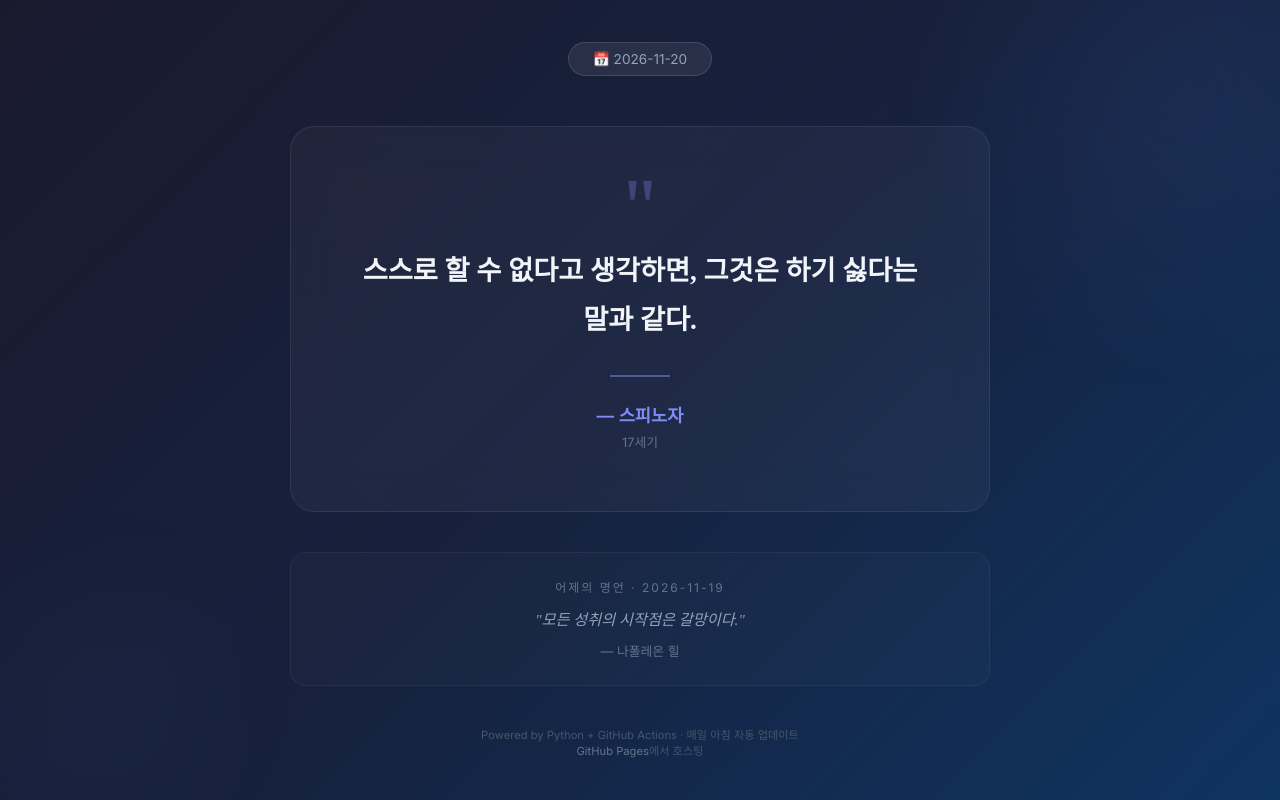
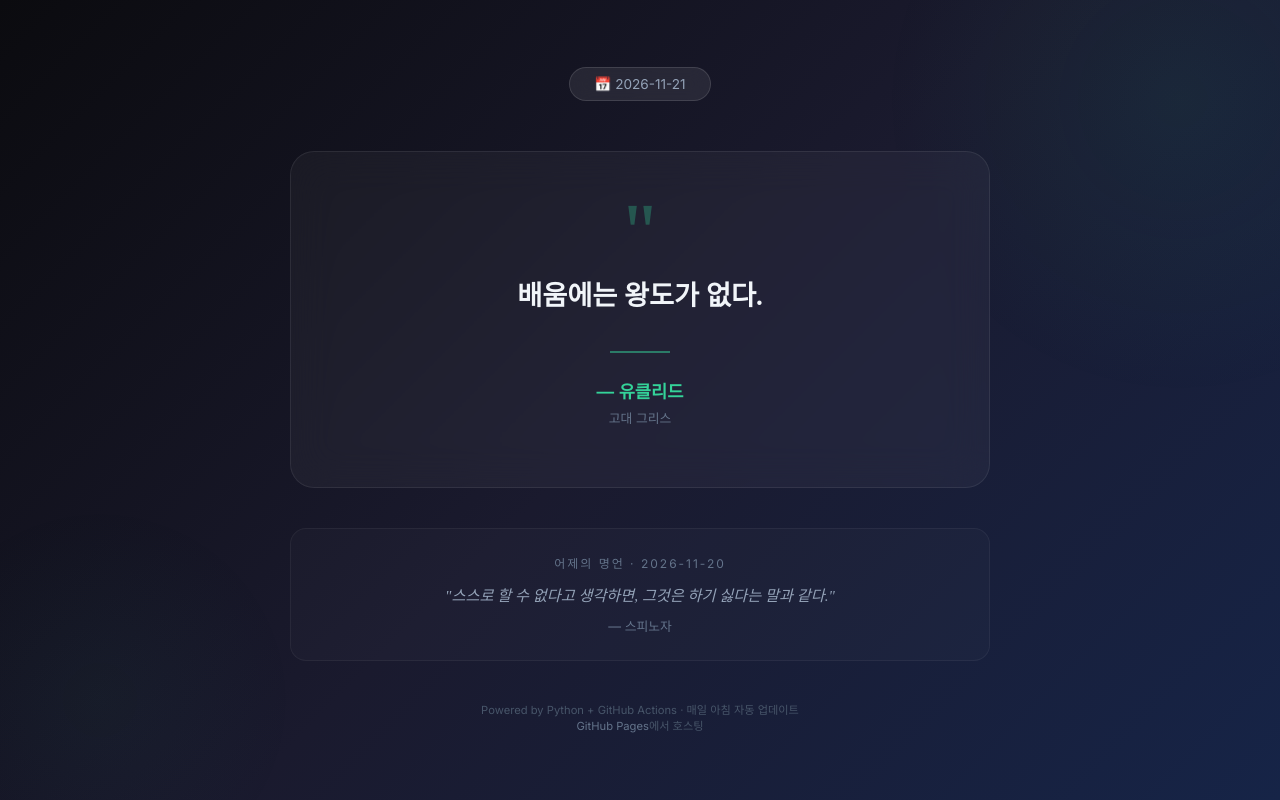
Before and after one commit to daily-indiemovie/daily-indiemovie.github.io, a plain HTML site: page index.html in a window 1280 px wide. Drawn offline with Linux system fonts and the light colour scheme.

Commit message:
Auto-update: Daily Quote

```diff
--- a/index.html
+++ b/index.html
@@ -11,7 +11,7 @@
 
         body {
             font-family: 'Inter', sans-serif;
-            background: linear-gradient(135deg, #1a1a2e, #16213e, #0f3460);
+            background: linear-gradient(135deg, #0b0b0f, #1a1a2e, #162447);
             color: #e2e8f0;
             min-height: 100vh;
             display: flex;
@@ -28,7 +28,7 @@
             position: fixed;
             width: 600px;
             height: 600px;
-            background: radial-gradient(circle, #818cf810, transparent 70%);
+            background: radial-gradient(circle, #34d39910, transparent 70%);
             top: -200px;
             right: -200px;
             border-radius: 50%;
@@ -39,7 +39,7 @@
             position: fixed;
             width: 400px;
             height: 400px;
-            background: radial-gradient(circle, #818cf808, transparent 70%);
+            background: radial-gradient(circle, #34d39908, transparent 70%);
             bottom: -100px;
             left: -100px;
             border-radius: 50%;
@@ -92,7 +92,7 @@
 
         .quote-mark {
             font-size: 5em;
-            color: #818cf8;
+            color: #34d399;
             opacity: 0.3;
             font-family: Georgia, serif;
             line-height: 0.5;
@@ -113,14 +113,14 @@
         .divider {
             width: 60px;
             height: 2px;
-            background: #818cf8;
+            background: #34d399;
             margin: 0 auto 25px;
             opacity: 0.5;
         }
 
         .author {
             font-size: 1.1em;
-            color: #818cf8;
+            color: #34d399;
             font-weight: 600;
             margin-bottom: 5px;
         }
@@ -184,20 +184,20 @@
 </head>
 <body>
     <div class="container">
-        <div class="date-badge">📅 2026-11-20</div>
+        <div class="date-badge">📅 2026-11-21</div>
 
         <div class="quote-card">
             <span class="quote-mark">"</span>
-            <div class="quote-text">스스로 할 수 없다고 생각하면, 그것은 하기 싫다는 말과 같다.</div>
+            <div class="quote-text">배움에는 왕도가 없다.</div>
             <div class="divider"></div>
-            <div class="author">— 스피노자</div>
-            <div class="era">17세기</div>
+            <div class="author">— 유클리드</div>
+            <div class="era">고대 그리스</div>
         </div>
 
         <div class="yesterday">
-            <div class="yesterday-label">어제의 명언 · 2026-11-19</div>
-            <div class="yesterday-quote">"모든 성취의 시작점은 갈망이다."</div>
-            <div class="yesterday-author">— 나폴레온 힐</div>
+            <div class="yesterday-label">어제의 명언 · 2026-11-20</div>
+            <div class="yesterday-quote">"스스로 할 수 없다고 생각하면, 그것은 하기 싫다는 말과 같다."</div>
+            <div class="yesterday-author">— 스피노자</div>
         </div>
 
         <footer>
```
